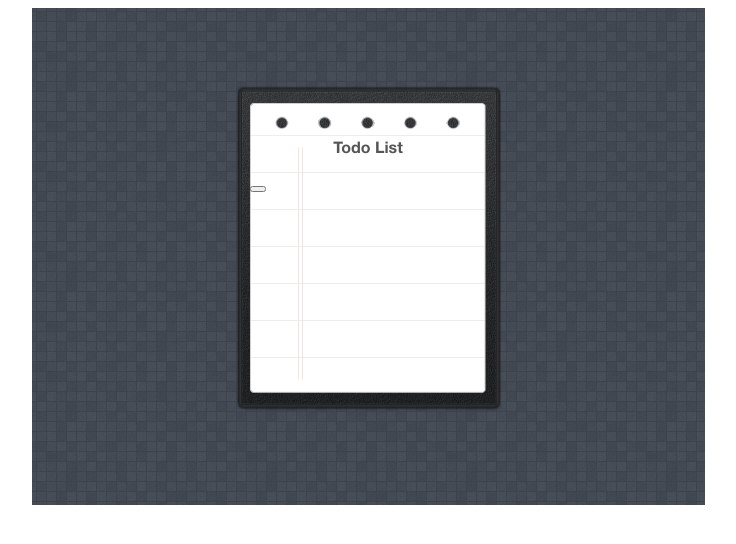
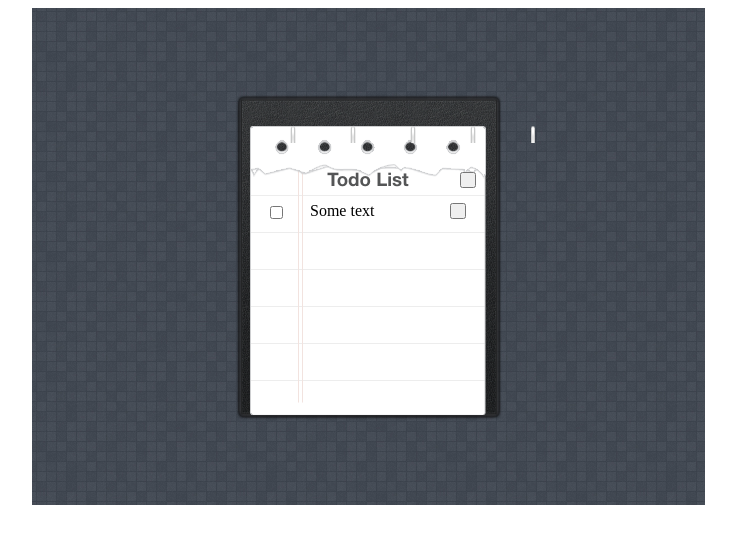
Before and after one commit to zgreengreyz/toDo_list_qapint_test_task, a plain HTML site: page index.html in a window 1280 px wide. Shown: the whole page, without its empty margins (272-1008 px from the left). Drawn offline with Linux system fonts and the light colour scheme.

Commit message:
structure

```diff
--- a/css/style.css
+++ b/css/style.css
@@ -1,3 +1,4 @@
+
 @font-face {
 	font-family: 'HelveticaNeue';
 	src: url('../font/HelveticaNeueCyr-Bold.otf');
@@ -11,28 +12,75 @@ article{
 	width: 673px;
 	height: 497px;
 	margin: 0 auto;
-	background: url('../img/bg.jpg') no-repeat;
+	background: url('../img/bg.jpg');
 	background-size: 100% 100%;
 }
 #card-board{
     width: 267px;
     height: 326px;
-    background: url("../img/cardboard.png") no-repeat;
+    background: url("../img/cardboard.png");
 }
 section{
+    position: relative;
+    top: 16px;
 	width: 236px;
 	height: 289px;
     margin: auto;
-    padding-top: 18px;
-    background: url("../img/paper.png") no-repeat;
+    background: url("../img/paper.png");
 }
 section header{
-	color: #545556;
-	font-family: 'HelveticaNeue';
-	font-weight: bold;
+    width: 236px;
+    height: 53px;
+    background: url("../img/torn-paper.png");
+
 }
+ul li{
+    display: inline;
+    border-right: ;
+    width: 6px;
+    height: 100%;
+    padding-left: 60px;
+    background: url("../img/hinges.png") no-repeat;
+}
+
 h1{
 	display: -webkit-box;
 	-webkit-box-pack: center;
 	-webkit-box-align: end;
+    font-family: 'HelveticaNeue';
+    font-weight: bold;
+    color: #545556;
+    position: relative;
+    bottom: 25px;
 }
+.tasks{
+    position: relative;
+    bottom: 50px;
+    left: 16px;
+    float: left;
+}
+.tasks *{
+    float: left;
+}
+.tasks p{
+    position: relative;
+    left: 24px;
+    bottom: 17px;
+}
+.tasks #remove{
+    position: relative;
+    left: 100px;
+    width: 12px;
+    height: 16px;
+}
+
+
+
+
+#add{
+    width: 12px;
+    height: 16px;
+    position: relative;
+    bottom: 64px;
+    left: 210px;
+}
--- a/index.html
+++ b/index.html
@@ -7,15 +7,28 @@
 	</head>
 	<body>
         <article>
-            <section id="card-board">
+            <div id="card-board">
                 <section>
                     <header>
+                        <ul>
+                            <li></li>
+                            <li></li>
+                            <li></li>
+                            <li></li>
+                            <li></li>
+                        </ul>
+                    </header>
+                    <div class="header">
                         <h1>Todo List</h1>
                         <button id="add"></button>
-                    </header>
-
+                    </div>
+                    <div class="tasks">
+                        <input type="checkbox"/>
+                        <p>Some text</p>
+                        <button id="remove"></button>
+                    </div>
                 </section>
-            </section>
+            </div>
         </article>
 		<script src="js/script.js"></script>
 	</body>
```
Also changed, not shown: img/hinges.png (added), img/torn-paper.png (added).
